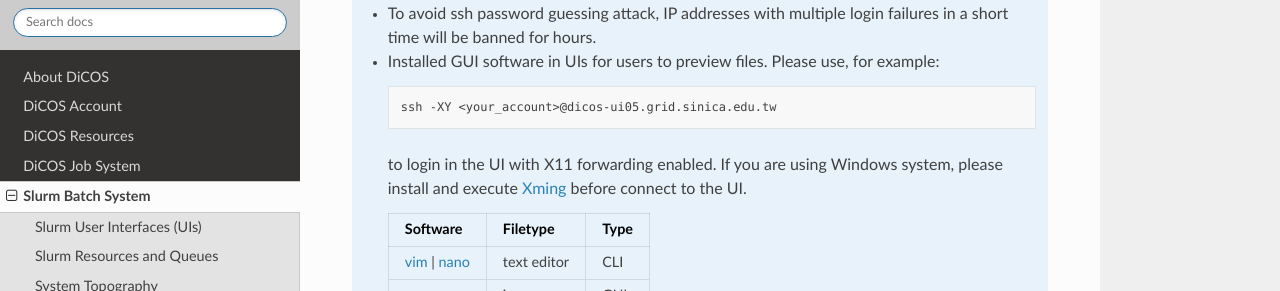
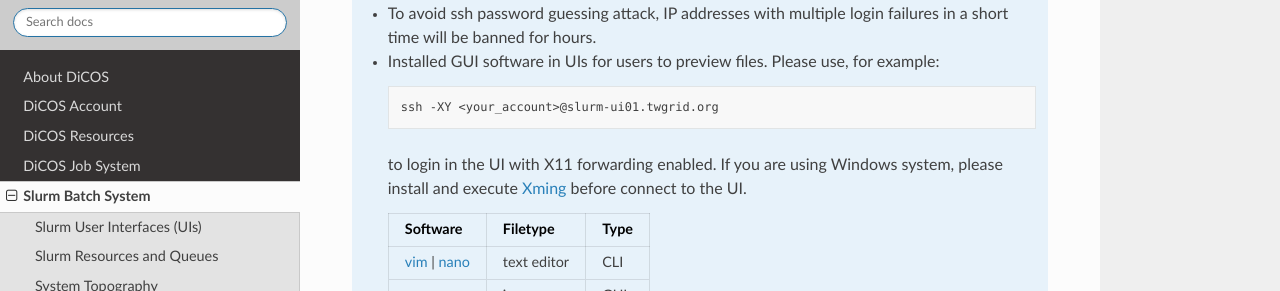
Before and after one commit to ASGCOPS/dicos_document, a Sphinx documentation site: the page built from docs/source/slurm_job_submission.rst, in a window 1280 px wide and 900 px high, scrolled down 339 px. Shown: the part 160-451 px from the top of the window. Built offline with Sphinx 7.4.7 and the Read the Docs theme 2.0.0, drawn with Linux system fonts in a browser that asks for light colours.

Commit message:
Edit slurm_job_submission.rst and publication_acknowledgement.rst

```diff
--- a/docs/source/publication_acknowledgement.rst
+++ b/docs/source/publication_acknowledgement.rst
@@ -19,7 +19,7 @@ This work by ASGC is licensed under a Creative Common Attribution 4.0 Internatio
 Work That Cannot be Reused without Explicit Permission
 ^^^^^^^^^^^^^^^^^^^^^^^^^^^^^^^^^^^^^^^^^^^^^^^^^^^^^^^^^^^^^^
 
-Copyright © 2019 Academia Sinica Grid Computing Centre
+Copyright © 2022 Academia Sinica Grid Computing Centre
 
 =============================
 Acknowledgement to ASGC
--- a/docs/source/slurm_job_submission.rst
+++ b/docs/source/slurm_job_submission.rst
@@ -33,7 +33,7 @@ Slurm users need to login one of the following user interface nodes to use the s
 
      .. code-block:: bash
 
-        ssh -XY <your_account>@dicos-ui05.grid.sinica.edu.tw
+        ssh -XY <your_account>@slurm-ui01.twgrid.org
 
      to login in the UI with X11 forwarding enabled. If you are using Windows system, please install and execute `Xming <https://sourceforge.net/projects/xming/>`_ before connect to the UI.
 
```
